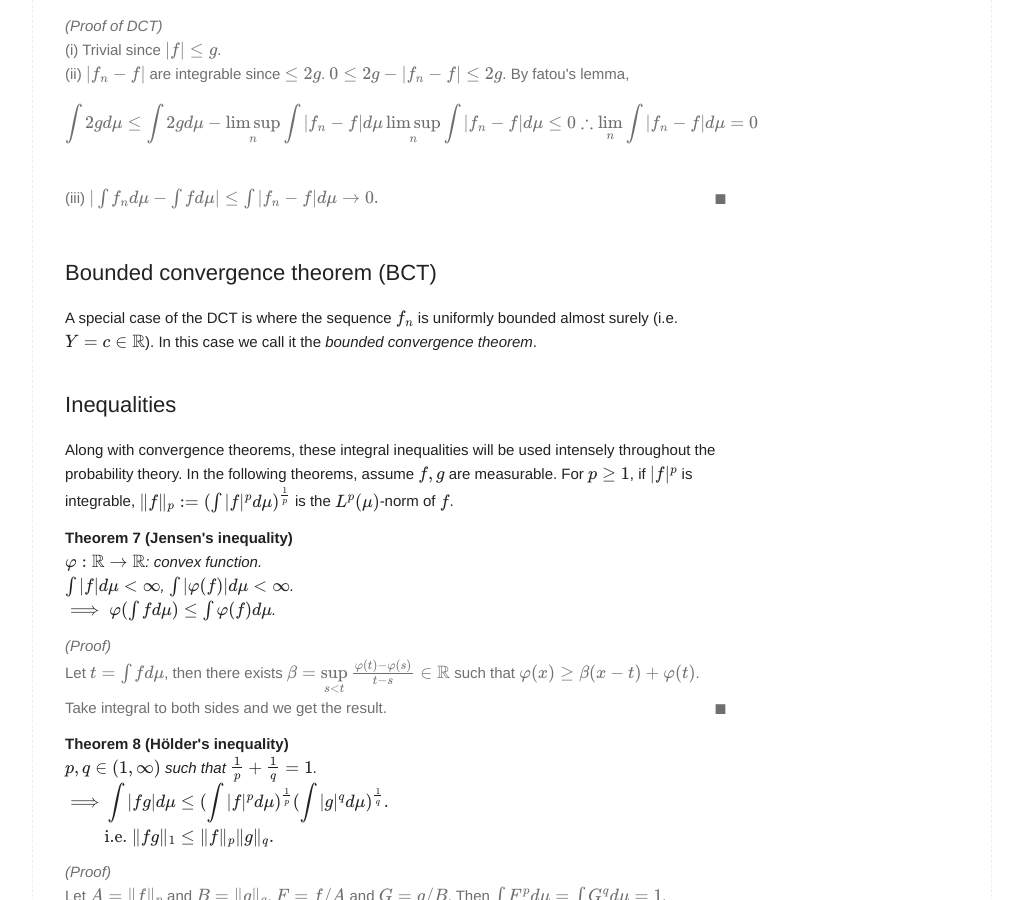
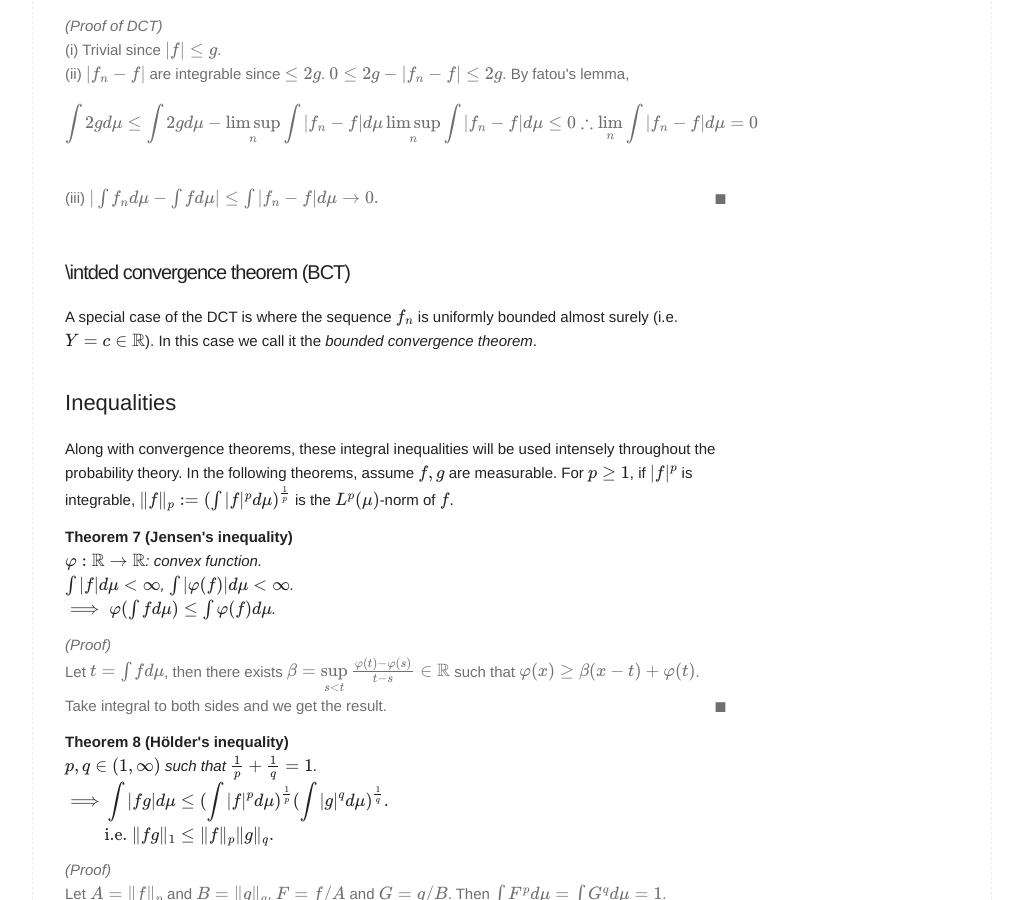
Before and after one commit to naturale0/naturale0.github.io, a Jekyll site: the page built from _posts/2020-12-19-[PTE] 1.5 Convergence theorems and inequalities.md, in a window 1280 px wide and 900 px high, scrolled down 2489 px. Shown: the whole window, without its empty margins (128-1151 px from the left). Built offline with Jekyll 4.4.1, drawn with Linux system fonts in a browser that asks for light colours; formulas are drawn with MathJax 3; comment, search, counter and statistics services are not loaded.

Commit message:
Update 2020-12-19-[PTE] 1.5 Convergence theorems and inequalities.md

```diff
--- a/_posts/2020-12-19-[PTE] 1.5 Convergence theorems and inequalities.md
+++ b/_posts/2020-12-19-[PTE] 1.5 Convergence theorems and inequalities.md
@@ -108,7 +108,7 @@ $$<br>
 </div>
 <br>
 
-## Bounded convergence theorem (BCT)
+### \intded convergence theorem (BCT)
 A special case of the DCT is where the sequence $\{f_n\}$ is uniformly bounded almost surely (i.e. $Y = c \in \mathbb{R}$). In this case we call it the *bounded convergence theorem*.
 <br><br>
 
```
